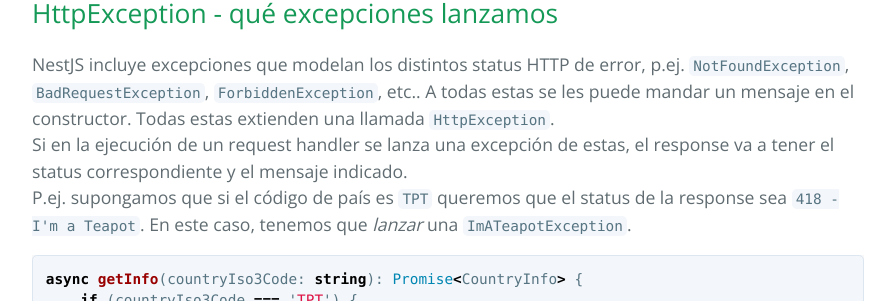
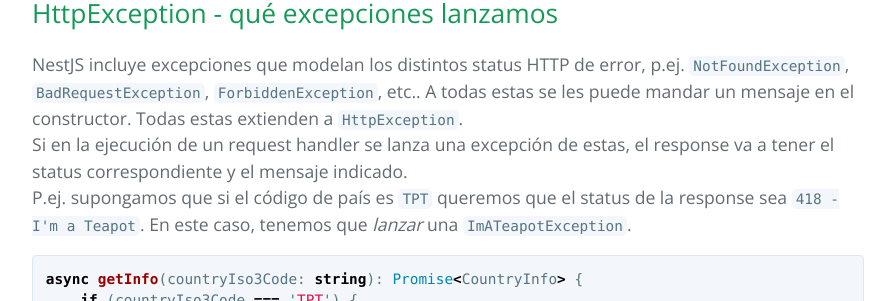
Before and after one commit to clombardi/bdsol-capacitacion-desarrollo, a Jekyll site: the page built from nestjs-basics/manejo-de-errores.md, in a window 1280 px wide and 900 px high, scrolled down 2134 px. Shown: the part 181-482 px from the top of the window, without its empty margins (192-1087 px from the left). Built offline with Jekyll 4.4.1, drawn with Linux system fonts in a browser that asks for light colours; our own code applies the rules of GitHub Pages for plain Markdown files; some of the changed text lies outside the part shown.

Commit message:
manejo de errores - listorti

```diff
--- a/nestjs-basics/manejo-de-errores.md
+++ b/nestjs-basics/manejo-de-errores.md
@@ -44,7 +44,7 @@ NestJS maneja los errores usando **excepciones**. En cada caso que querramos man
 
 
 ## HttpException - qué excepciones lanzamos
-NestJS incluye excepciones que modelan los distintos status HTTP de error, p.ej. `NotFoundException`, `BadRequestException`, `ForbiddenException`, etc.. A todas estas se les puede mandar un mensaje en el constructor. Todas estas extienden una llamada `HttpException`.
+NestJS incluye excepciones que modelan los distintos status HTTP de error, p.ej. `NotFoundException`, `BadRequestException`, `ForbiddenException`, etc.. A todas estas se les puede mandar un mensaje en el constructor. Todas estas extienden a `HttpException`.
 Si en la ejecución de un request handler se lanza una excepción de estas, el response va a tener el status correspondiente y el mensaje indicado.
 P.ej. supongamos que si el código de país es `TPT` queremos que el status de la response sea `418 - I'm a Teapot`.
 En este caso, tenemos que _lanzar_ una `ImATeapotException`.
```
Also changed, not shown: other parts of nestjs-basics/manejo-de-errores.md (+1 -1 lines).
